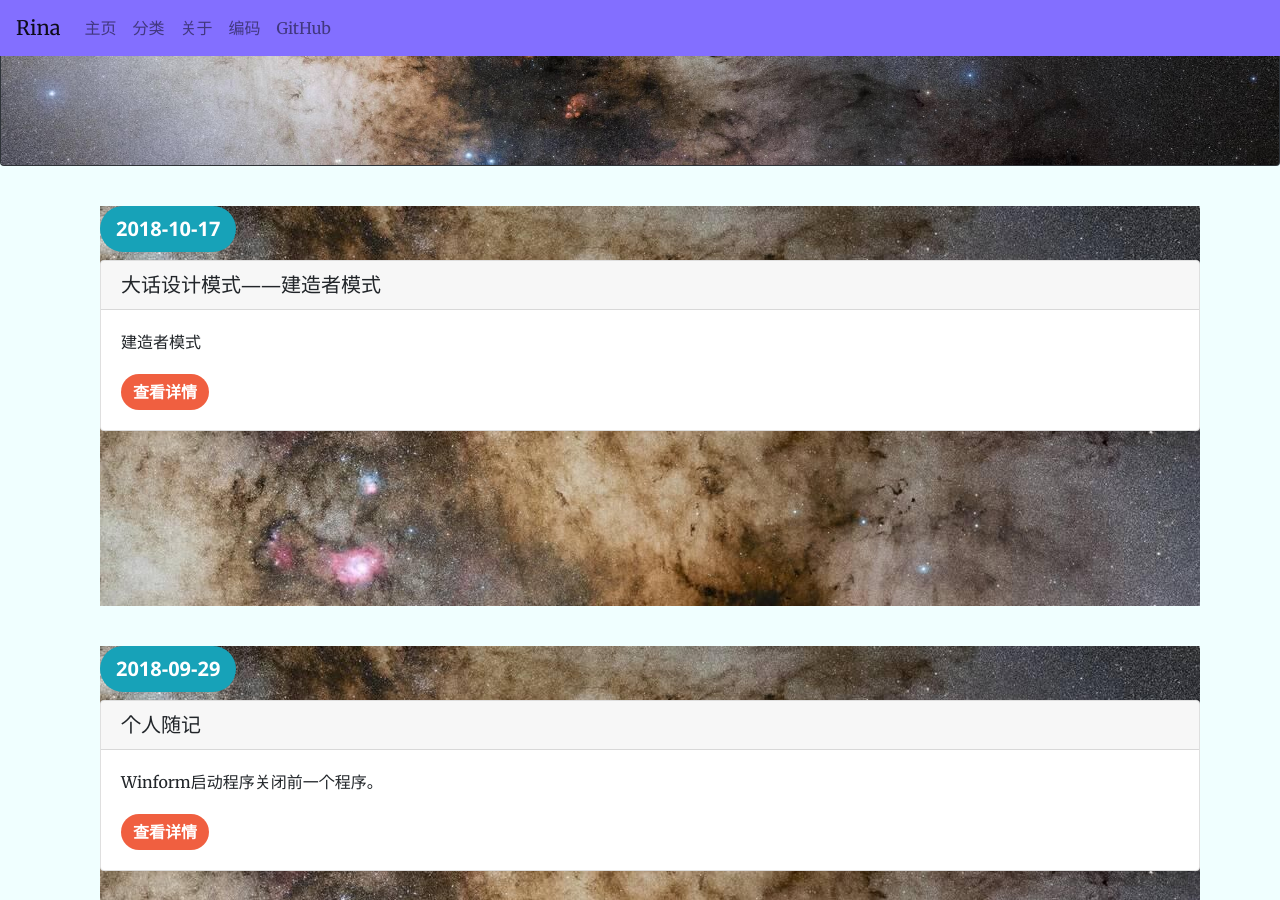
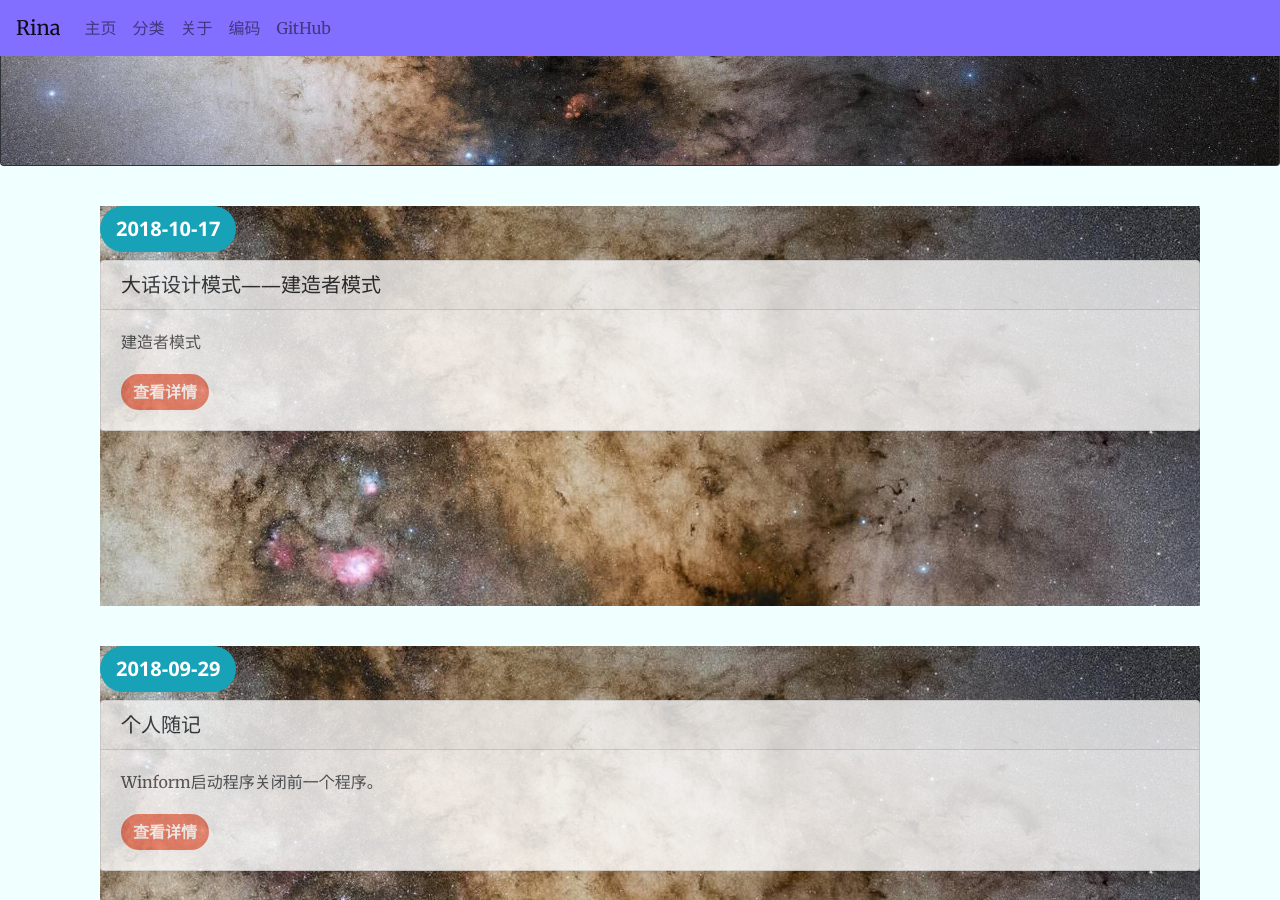
Before and after one commit to Rinaloving/Rinaloving.github.io, a Jekyll site: the page built from index.html, in a window 1280 px wide and 900 px high, scrolled down 552 px. Built offline with Jekyll 4.4.1, drawn with Linux system fonts in a browser that asks for light colours; the list of posts is cut into pages by our own code.

Commit message:
修改透明度

```diff
--- a/index.html
+++ b/index.html
@@ -13,9 +13,9 @@ full_posts: 3
 			<a href="#" class="btn btn-info btn-lg"><span class='glyphicon glyphicon-calendar'>{{post.date | date: "%Y-%m-%d"}}</span></a>
 			<h1><a href='{{post.url}}'></a></h1>
 			<!-- <div class='body'>{{post.content}}</div> -->
-			<div class='card'>
+			<div class='card' style="opacity:0.8;">
 				<h5 class="card-header">{{post.title}}</h5>
-				<div class="card-body">
+				<div class="card-body" style="opacity:0.8;">
 					<p class="card-text">{{post.description}}</p>
 					<a href="{{post.url}}#disqus_thread" class="btn btn-primary">查看详情</a>
 				</div>
```
